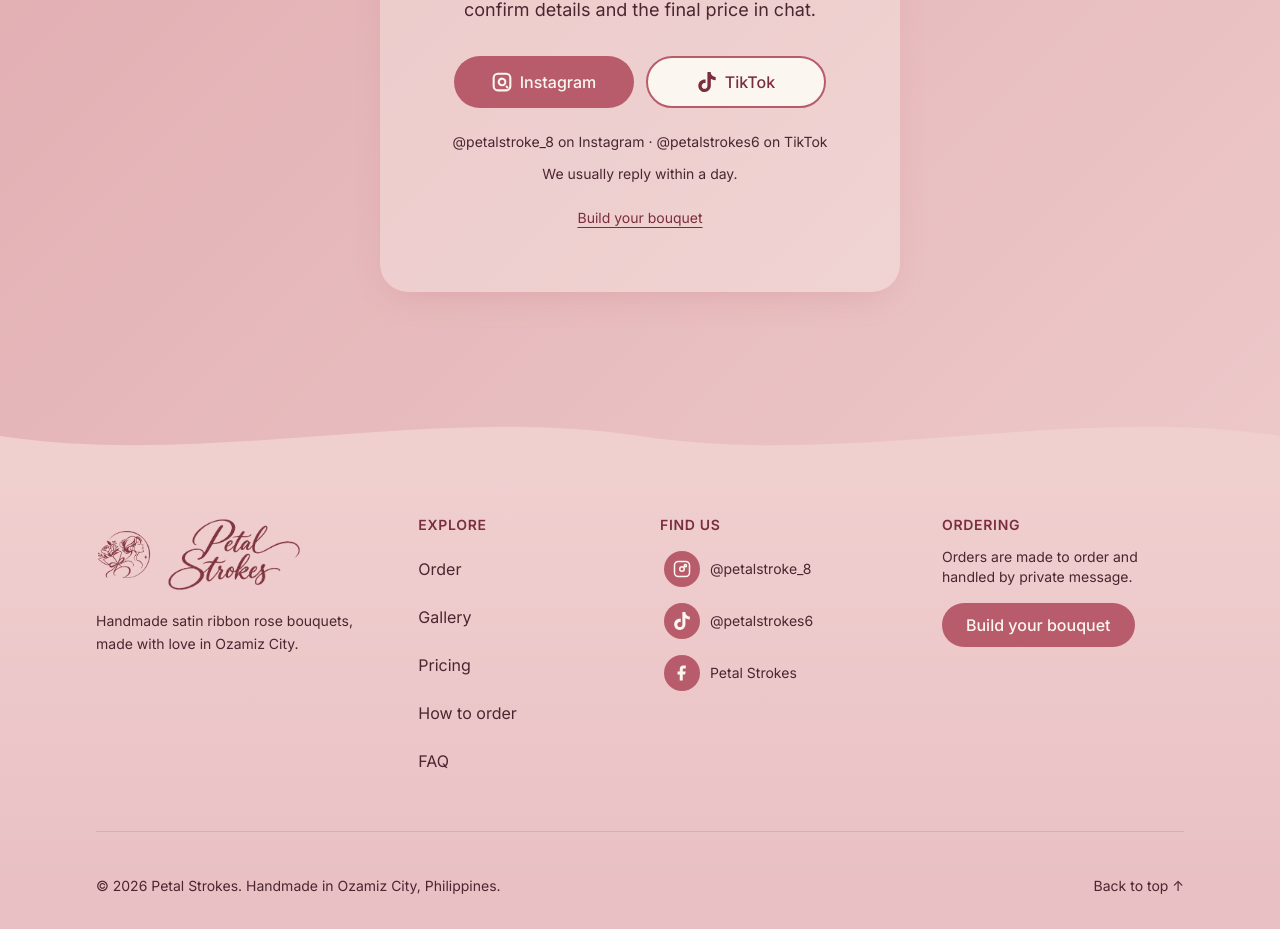
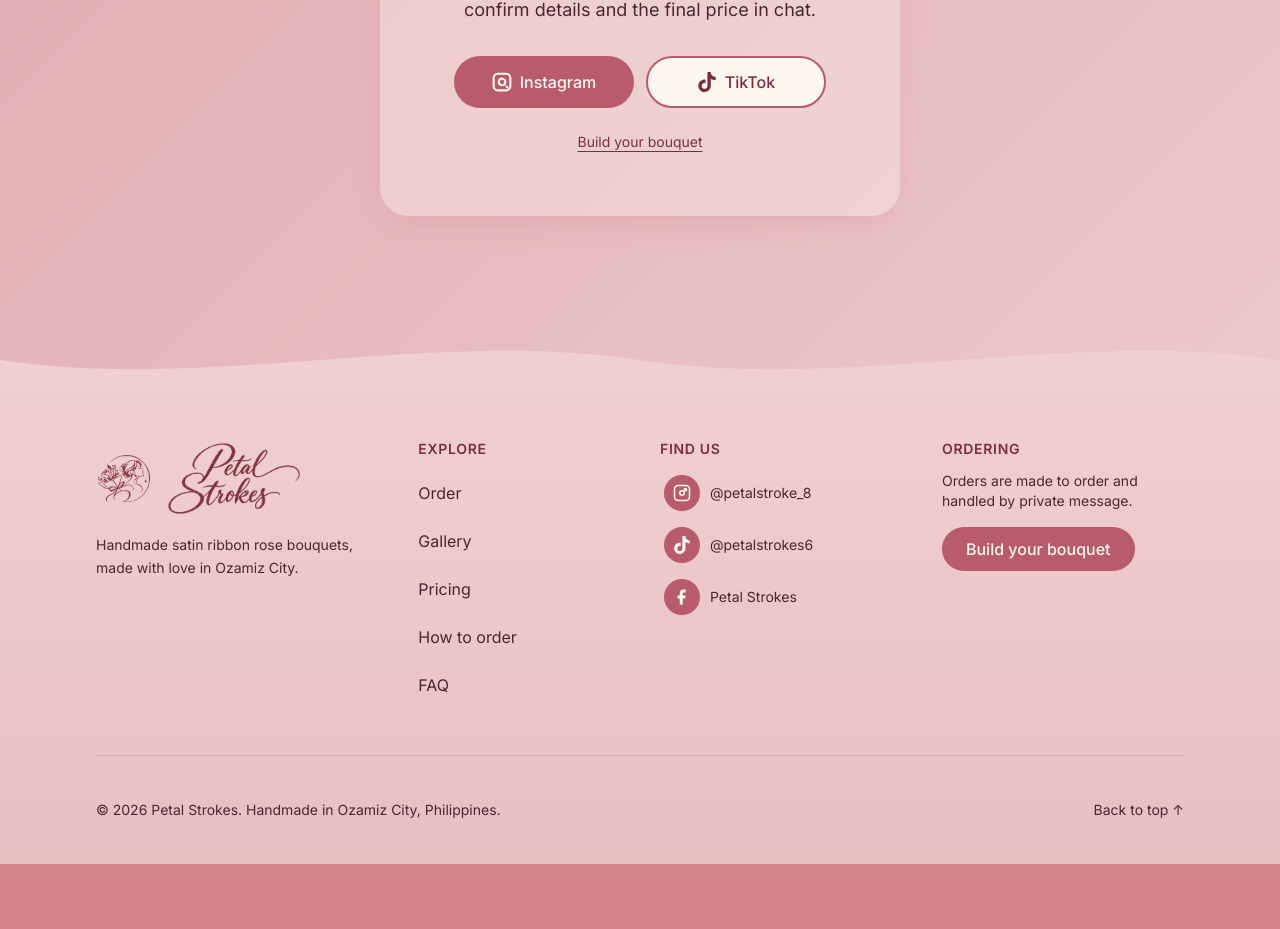
Before and after one commit to devwithdel/petal-strokes, a React (Vite) app: page / in a window 1280 px wide. Shown: the part 4915-5844 px from the top of the page. After the commit the page ends 5779 px from the top, so only its background shows below. Built offline with nearby package versions, Linux system fonts and the light colour scheme.

Commit message:
Home CTA section: remove handle line and reply time text

```diff
--- a/src/data/catalog.js
+++ b/src/data/catalog.js
@@ -41,9 +41,6 @@ export const STORY_HIGHLIGHTS = [
   { icon: '📍', label: 'Made to order in Ozamiz City' },
   { icon: '🎨', label: 'Colors and add-ons your way' },
 ]
-
-// CONFIRM WITH OWNER: review this reassuring line.
-export const REPLY_TIME = "We usually reply within a day."
 
 // Add real customer feedback here. Leave empty to hide the section.
 // Shape: { name, initials, quote, photo?, screenshot? }
--- a/src/pages/Home.jsx
+++ b/src/pages/Home.jsx
@@ -5,7 +5,7 @@ import { Button } from '../components/ui/Button'
 import { Toast } from '../components/ui/Toast'
 import { useToast } from '../hooks/useToast'
 import { useReveal } from '../hooks/useReveal'
-import { FAQ, REPLY_TIME, SIZES, SITE, STORY_HIGHLIGHTS, story as STORY, TESTIMONIALS } from '../data/catalog'
+import { FAQ, SIZES, SITE, STORY_HIGHLIGHTS, story as STORY, TESTIMONIALS } from '../data/catalog'
 import { TikTokIcon } from '../components/ui/BrandIcons'
 
 import { InquiryPanel } from '../components/InquiryPanel'
@@ -282,7 +282,7 @@ export default function Home() {
               target="_blank"
               rel="noopener noreferrer"
               className="inline-flex w-full sm:w-auto h-[52px] min-w-[180px] items-center justify-center gap-2 rounded-full bg-rose-deep px-6 text-base font-medium text-cream transition hover:bg-charcoal focus-visible:ring-2 focus-visible:ring-rose-deep focus-visible:ring-offset-2"
-              aria-label="Instagram"
+              aria-label={`Message Petal Strokes on Instagram, ${SITE.instagram.handle}`}
             >
               <svg width="20" height="20" viewBox="0 0 24 24" fill="none" stroke="currentColor" strokeWidth="2.5" strokeLinecap="round" strokeLinejoin="round">
                 <rect width="20" height="20" x="2" y="2" rx="5" ry="5" />
@@ -296,16 +296,12 @@ export default function Home() {
               target="_blank"
               rel="noopener noreferrer"
               className="inline-flex w-full sm:w-auto h-[52px] min-w-[180px] items-center justify-center gap-2 rounded-full border-2 border-rose-deep bg-cream px-6 text-base font-medium text-rose-text transition hover:bg-rose-deep hover:text-cream focus-visible:ring-2 focus-visible:ring-rose-deep focus-visible:ring-offset-2"
-              aria-label="TikTok"
+              aria-label={`Message Petal Strokes on TikTok, ${SITE.tiktok.handle}`}
             >
               <TikTokIcon size={20} />
               TikTok
             </a>
           </div>
-          <p className="mt-6 text-sm text-body">
-            {SITE.instagram.handle} on Instagram · {SITE.tiktok.handle} on TikTok
-          </p>
-          <p className="mt-3 text-sm text-body">{REPLY_TIME}</p>
           <p className="mt-6 text-sm text-body">
             <a
               href="#order"
```
